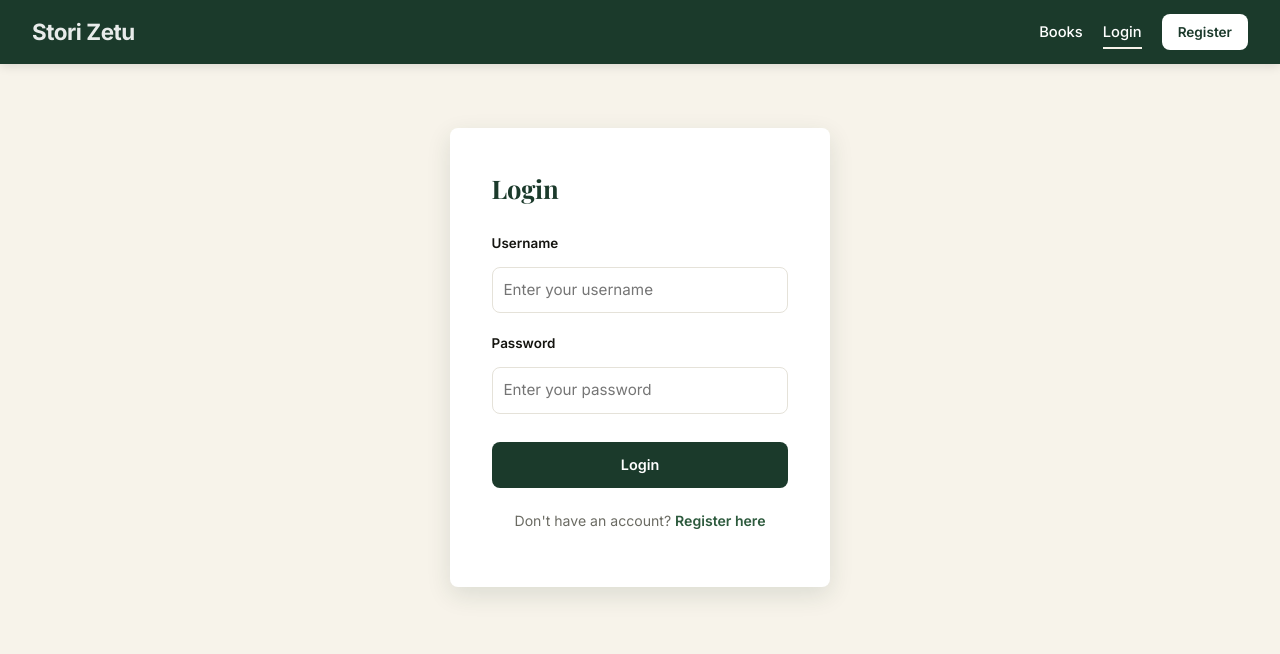
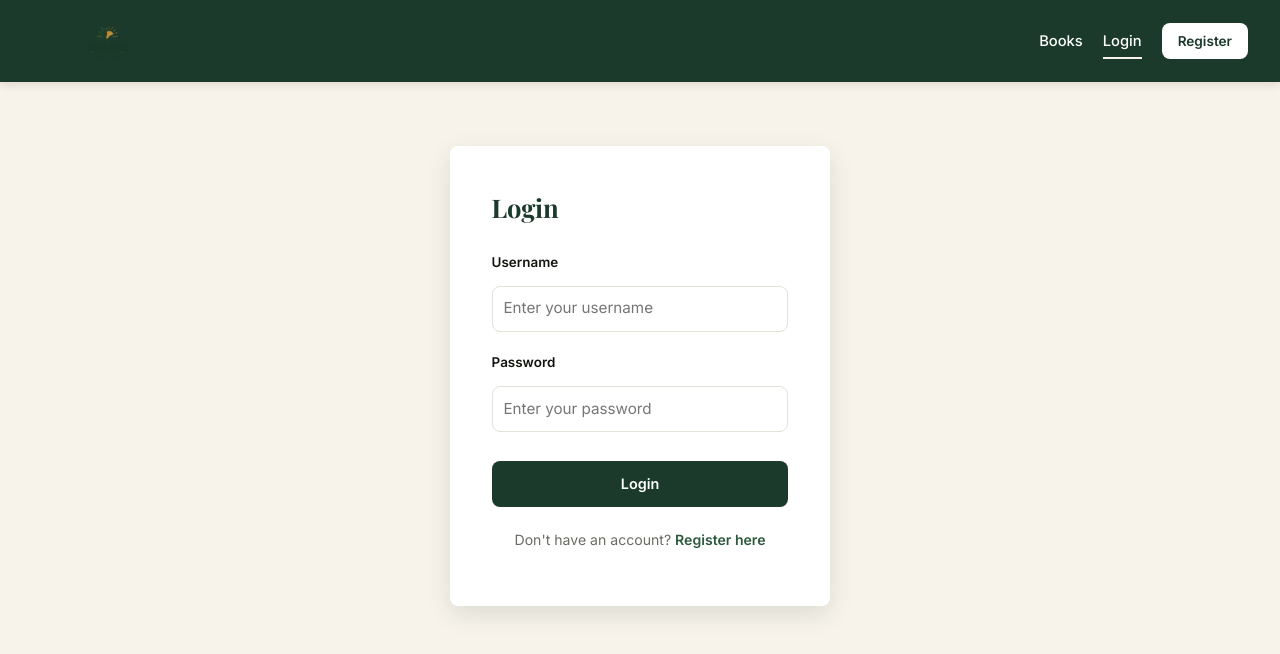
Before and after one commit to sinethatiah/BookStore, a React (Vite) app in the folder frontend/: page /login in a window 1280 px wide. Shown: the top 654 px of the page. Built offline with nearby package versions, Linux system fonts and the light colour scheme; no server answers.

Commit message:
feat: add logo and change the tab image

```diff
--- a/frontend/index.html
+++ b/frontend/index.html
@@ -2,7 +2,7 @@
 <html lang="en">
   <head>
     <meta charset="UTF-8" />
-    <link rel="icon" type="image/svg+xml" href="/favicon.svg" />
+    <link rel="icon" type="image/png" href="/stori-zetu-icon.png" />
     <meta name="viewport" content="width=device-width, initial-scale=1.0" />
     <title>frontend</title>
     <link href="https://fonts.googleapis.com/css2?family=Material+Symbols+Outlined:opsz,wght,FILL,GRAD@24..48,100..700,0..1,0" rel="stylesheet"
--- a/frontend/src/components/Navbar.jsx
+++ b/frontend/src/components/Navbar.jsx
@@ -1,7 +1,13 @@
 import { useState, useEffect } from 'react';
-import { Link, NavLink, useNavigate, useLocation } from 'react-router-dom';
+import {
+  Link,
+  NavLink,
+  useNavigate,
+  useLocation
+} from 'react-router-dom';
 import { useAuth } from '../context/AuthContext';
 import '../styles/Navbar.css';
+import storiZetuLogo from '../assets/stori-zetu-logo.png';
 
 function Navbar() {
   const { user, logout, isAdmin } = useAuth();
@@ -27,7 +33,6 @@ document.addEventListener('keydown', handleKeyDown);
     return () => {
       document.removeEventListener('keydown', handleKeyDown);
     };
-
   }, [menuOpen]);
 
   const handleLogout = () => {
@@ -41,12 +46,12 @@ const navLinkClass = ({ isActive }) =>
 
   return (
     <nav className="navbar" aria-label="Main navigation">
-<Link
-to="/"
+      <Link to="/" className="navbar-brand">
+        <img
+          src={storiZetuLogo}
+          alt="Stori Zetu Bookstore"
           className="navbar-logo"
-onClick={() => setMenuOpen(false)}
->
-Stori Zetu
+        />
       </Link>
 
       <button
@@ -109,7 +114,6 @@ Stori Zetu
         )}
       </div>
     </nav>
-
   );
 }
 
--- a/frontend/src/styles/Navbar.css
+++ b/frontend/src/styles/Navbar.css
@@ -116,6 +116,7 @@ line-height: 1;
 cursor: pointer;
 }
 
+
 .navbar a:focus-visible,
 .navbar button:focus-visible {
   outline: 2px solid #f4efe6;
@@ -188,3 +189,17 @@ margin-top: 0.25rem;
 transition: none !important;
 }
 }
+
+.navbar-brand {
+  display: flex;
+  align-items: center;
+  flex-shrink: 0;
+  text-decoration: none;
+}
+
+.navbar-logo {
+  display: block;
+  width: 150px;
+  height: 55px;
+  object-fit: contain;
+}
```
Also changed, not shown: frontend/public/stori-zetu-icon.png (added), frontend/src/assets/stori-zetu-logo.png (added). Lines whose indentation alone changed are shown as unchanged.
